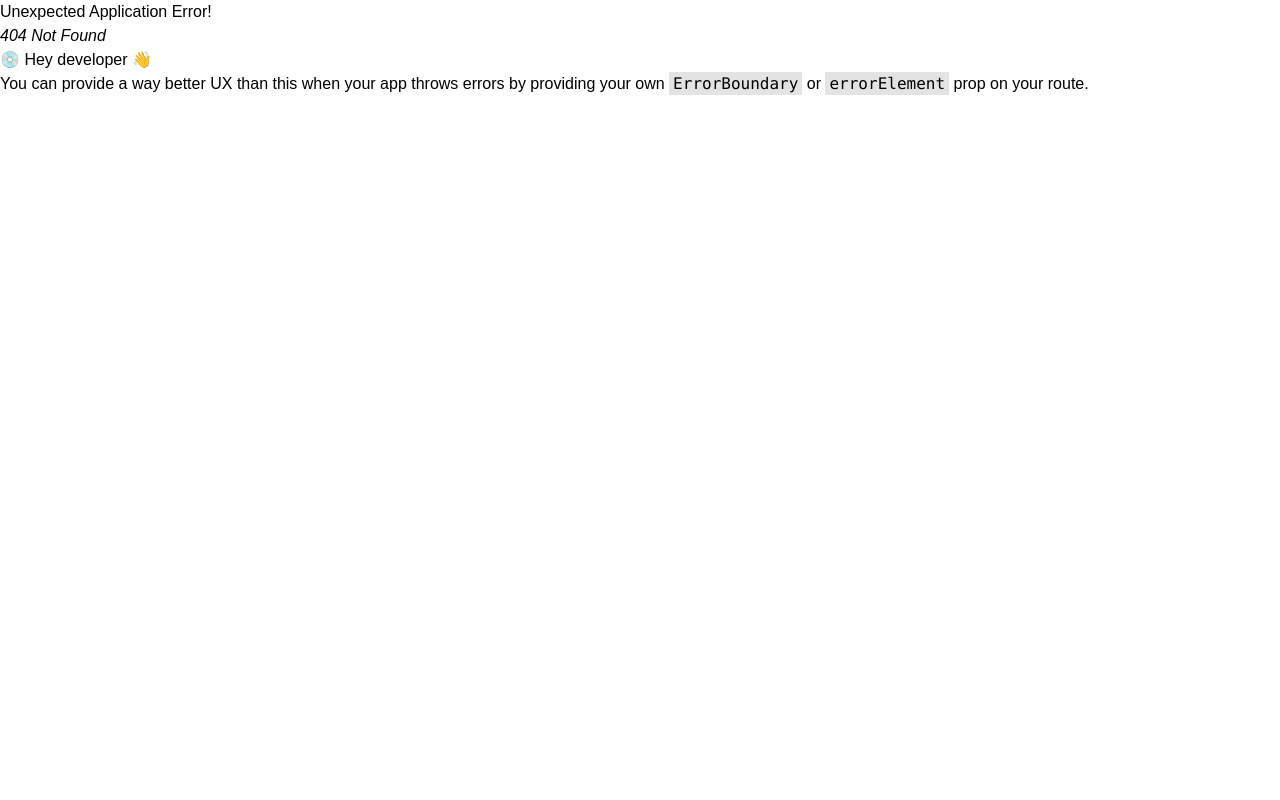
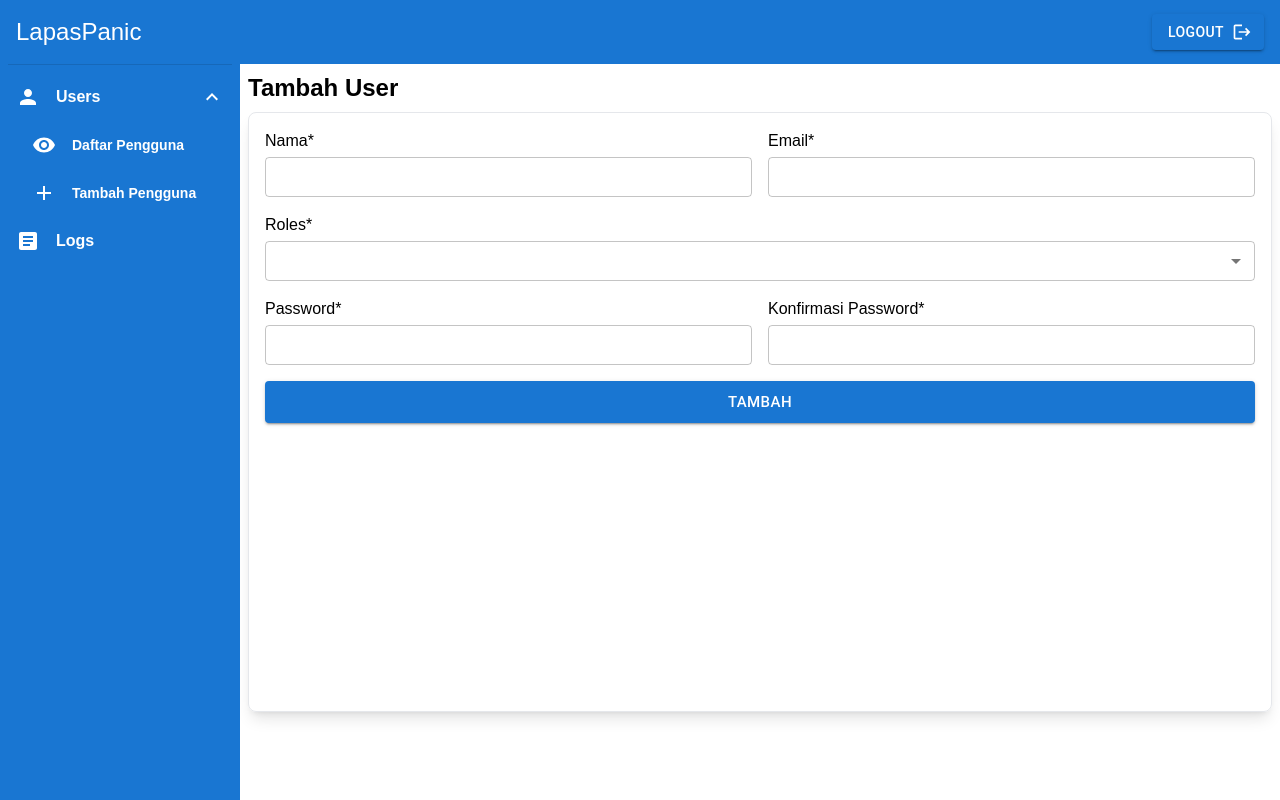
Before and after one commit to ARusDian/Lapas-Web, a React (Vite) app in the folder frontend/: page /dashboard/users/create in a window 1280 px wide. Before the commit this address had no page. Built offline with nearby package versions, Linux system fonts and the light colour scheme.

Commit message:
feat(FE): add create user page

```diff
--- a/frontend/package.json
+++ b/frontend/package.json
@@ -18,9 +18,11 @@
     "moment": "^2.29.4",
     "prettier": "^3.0.3",
     "react": "^18.2.0",
+    "react-cookie": "^6.1.1",
     "react-dom": "^18.2.0",
     "react-loading": "^2.0.3",
-    "react-router-dom": "^6.17.0"
+    "react-router-dom": "^6.17.0",
+    "react-select": "^5.7.7"
   },
   "devDependencies": {
     "@types/react": "^18.2.15",
--- a/frontend/src/App.tsx
+++ b/frontend/src/App.tsx
@@ -1,6 +1,7 @@
 import { createBrowserRouter, RouterProvider } from "react-router-dom";
 import Login from "./pages/auth/Login";
 import DashboardLayout from "./layouts/DashboardLayout";
+import UserCreate from "./pages/dashboard/users/UserCreate";
 
 const router = createBrowserRouter([
   {
@@ -14,6 +15,19 @@ const router = createBrowserRouter([
       {
         index: true,
         element: <h1>Dashboard</h1>
+      },
+      {
+        path: 'users',
+        children: [
+          {
+            index: true,
+            element: <h1>Users</h1>
+          },
+          {
+            path: 'create',
+            element: <UserCreate />
+          }
+        ]
       }
     ]
   }
--- a/frontend/src/layouts/DashboardLayout.tsx
+++ b/frontend/src/layouts/DashboardLayout.tsx
@@ -16,7 +16,7 @@ const DashboardLayout = () => {
   return (
     <div>
       <div className="fixed left-0 top-0 w-60 z-10 bg-primary-main h-[100vh] text-primary-contrast px-2">
-        <h1 className='text-2xl text-start pl-2 py-4'>LapasPanic</h1>
+        <Link to={'/dashboard'} className='text-2xl text-start pl-2 py-4 block'>LapasPanic</Link>
         <Divider />
         <div className="flex flex-col mt-2">
           <div className="flex flex-col items-start gap-4 px-2 py-3 transition-all duration-200 ease-in-out hover:bg-white hover:bg-opacity-10 rounded-lg cursor-pointer" onClick={() => setOpenCollapse(prev => !prev)}>
@@ -29,19 +29,20 @@ const DashboardLayout = () => {
             </div>
           </div>
           <Collapse in={openCollapse} unmountOnExit className='pl-4'>
-            <SidebarLinkButton linkTo='/dashboard' startIcon={<VisibilityIcon/>} text='Daftar Pengguna' className='text-sm'/>
-            <SidebarLinkButton linkTo='/dashboard' startIcon={<AddIcon/>} text='Tambah Pengguna' className='text-sm'/>
+            <SidebarLinkButton linkTo='users' startIcon={<VisibilityIcon />} text='Daftar Pengguna' className='text-sm' />
+            <SidebarLinkButton linkTo='users/create' startIcon={<AddIcon />} text='Tambah Pengguna' className='text-sm' />
           </Collapse>
           <SidebarLinkButton linkTo='/dashboard' startIcon={<ArticleIcon />} text='Logs' />
-          <SidebarLinkButton linkTo='/dashboard' startIcon={<PersonIcon />} text='Users' />
         </div>
       </div>
       <div className="fixed top-0 h-16 bg-primary-main w-full flex justify-end items-center text-primary-contrast px-4">
         <Link to={'/'}>
-          <Button variant='text' sx={{ color: "white" }} endIcon={<LogoutIcon />} >Logout</Button>
+          <Button variant='contained' sx={{ color: "white" }} color='primary' endIcon={<LogoutIcon />} >
+            Logout
+          </Button>
         </Link>
       </div>
-      <div className="ml-60 mt-16">
+      <div className="ml-60 mt-16 p-2">
         <Outlet />
       </div>
     </div>
--- a/frontend/src/pages/auth/Login.tsx
+++ b/frontend/src/pages/auth/Login.tsx
@@ -24,7 +24,7 @@ const Login = () => {
         <form onSubmit={handleSubmit}  className='flex flex-col h-full gap-4 mt-4'>
           <div className='flex flex-col gap-1'>
             <label htmlFor="email">Email*</label>
-            <TextField required id="email" variant="outlined" size='medium'  value={form.email} onChange={(e) => setForm(prev => ({ ...prev, email: e.target.value }))} />
+            <TextField required id="email" type='email' variant="outlined" size='medium'  value={form.email} onChange={(e) => setForm(prev => ({ ...prev, email: e.target.value }))} />
           </div>
           <div className='flex flex-col gap-1'>
           <label htmlFor="password">Password*</label>
--- /dev/null
+++ b/frontend/src/pages/dashboard/users/UserCreate.tsx
@@ -0,0 +1,124 @@
+import {
+  Button,
+  MenuItem,
+  Select,
+  SelectChangeEvent,
+  TextField,
+} from "@mui/material";
+import React from "react";
+import { RegisterProps } from "../../../types/Auth.type";
+
+const Create = () => {
+  const [form, setForm] = React.useState<RegisterProps>({
+    name: "",
+    roles: [],
+    email: "",
+    password: "",
+    confirm_password: "",
+  });
+
+  const selectHandler = (event: SelectChangeEvent<string | string[]>) => {
+    const {
+      target: { value },
+    } = event;
+    setForm((prev) => ({
+      ...prev,
+      roles: typeof value === "string" ? value.split(",") : value,
+    }));
+  };
+
+  const formSetHandler = (e: React.ChangeEvent<HTMLInputElement>) => {
+    const { name, value } = e.target;
+    setForm((prev) => ({ ...prev, [name]: value }));
+  };
+
+  return (
+    <>
+      <h1 className="text-2xl font-bold mb-2">Tambah User</h1>
+      <div className="min-h-[600px] border shadow-lg rounded-lg p-4">
+        <form className="flex flex-col gap-4">
+          <div className="flex flex-row gap-4">
+            <div className="flex flex-col w-full gap-1">
+              <label htmlFor="nama">Nama*</label>
+              <TextField
+                required
+                type="text"
+                name="name"
+                id="nama"
+                variant="outlined"
+                size="small"
+                value={form.name}
+                onChange={formSetHandler}
+              />
+            </div>
+            <div className="flex flex-col w-full gap-1">
+              <label htmlFor="email">Email*</label>
+              <TextField
+                required
+                id="email"
+                type="email"
+                variant="outlined"
+                size="small"
+                name="email"
+                onChange={formSetHandler}
+              />
+            </div>
+          </div>
+          <div className="flex flex-col w-full gap-1">
+            <label>Roles*</label>
+            <Select
+              required
+              multiple
+              value={form.roles}
+              size="small"
+              onChange={selectHandler}
+            >
+              {["super-admin", "admin", "petugas"].map((role) => (
+                <MenuItem key={role} value={role}>
+                  {role}
+                </MenuItem>
+              ))}
+            </Select>
+          </div>
+          <div className="flex flex-row gap-4">
+            <div className="flex flex-col w-full gap-1">
+              <label htmlFor="password">Password*</label>
+              <TextField
+                required
+                id="password"
+                type="password"
+                variant="outlined"
+                size="small"
+                name="password"
+                onChange={formSetHandler}
+              />
+            </div>
+            <div className="flex flex-col w-full gap-1">
+              <label htmlFor="passwordConfirmation">Konfirmasi Password*</label>
+              <TextField
+                required
+                id="passwordConfirmation"
+                type="password"
+                variant="outlined"
+                size="small"
+                name="confirm_password"
+                onChange={formSetHandler}
+                error={form.password !== form.confirm_password}
+              />
+            </div>
+          </div>
+          <Button
+            type="submit"
+            variant="contained"
+            color="primary"
+            size="large"
+          >
+            Tambah
+          </Button>
+        </form>
+      </div>
+    </>
+  );
+};
+
+export default Create;
--- a/frontend/src/types/Auth.type.ts
+++ b/frontend/src/types/Auth.type.ts
@@ -3,4 +3,12 @@ interface LoginProps {
   password: string
 };
 
-export type { LoginProps };
+interface RegisterProps {
+  name: string,
+  roles: string[],
+  email: string,
+  password: string,
+  confirm_password: string
+};
+
+export type { LoginProps, RegisterProps };
```
Also changed, not shown: 1 other file (tests, documents, lock files or other folders).
